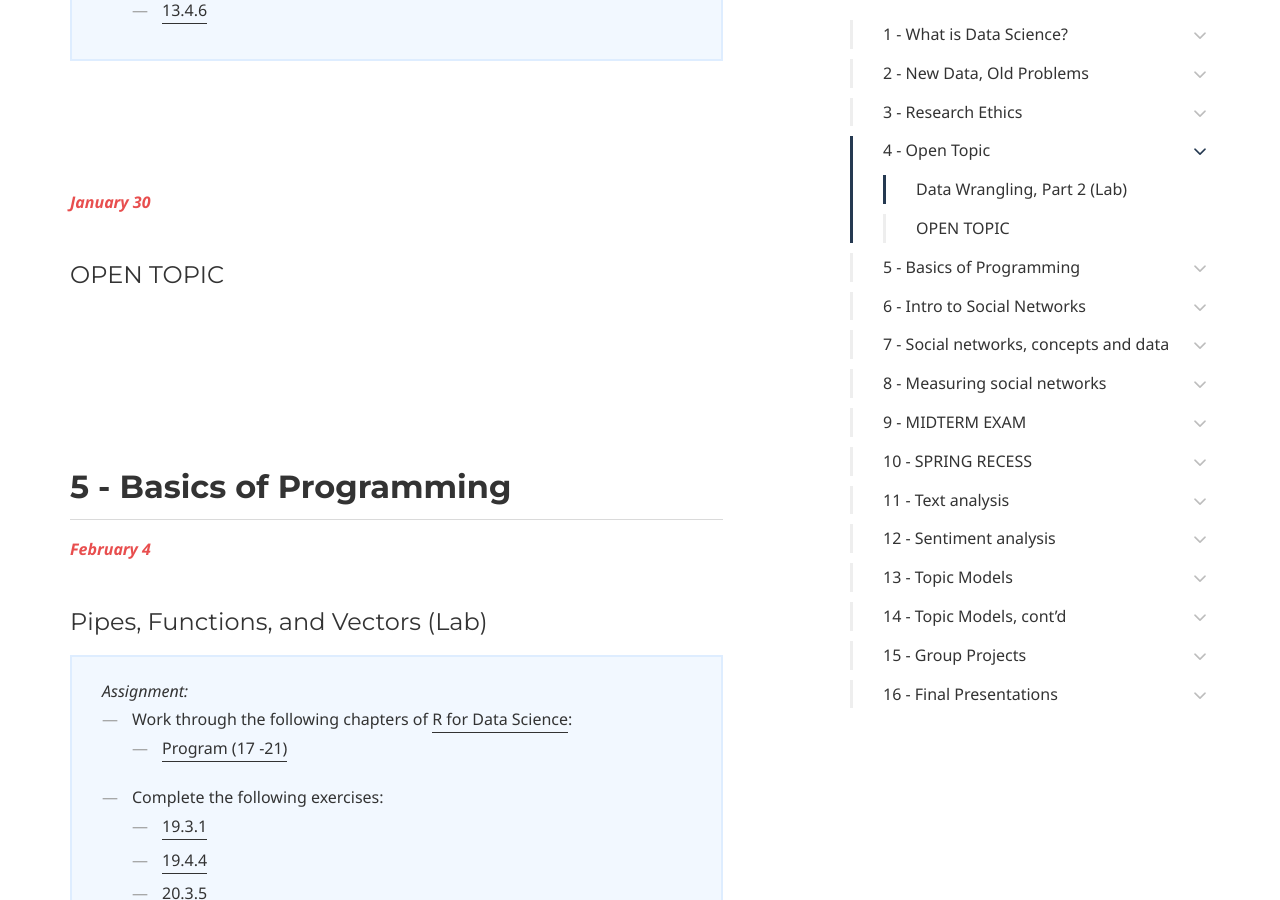
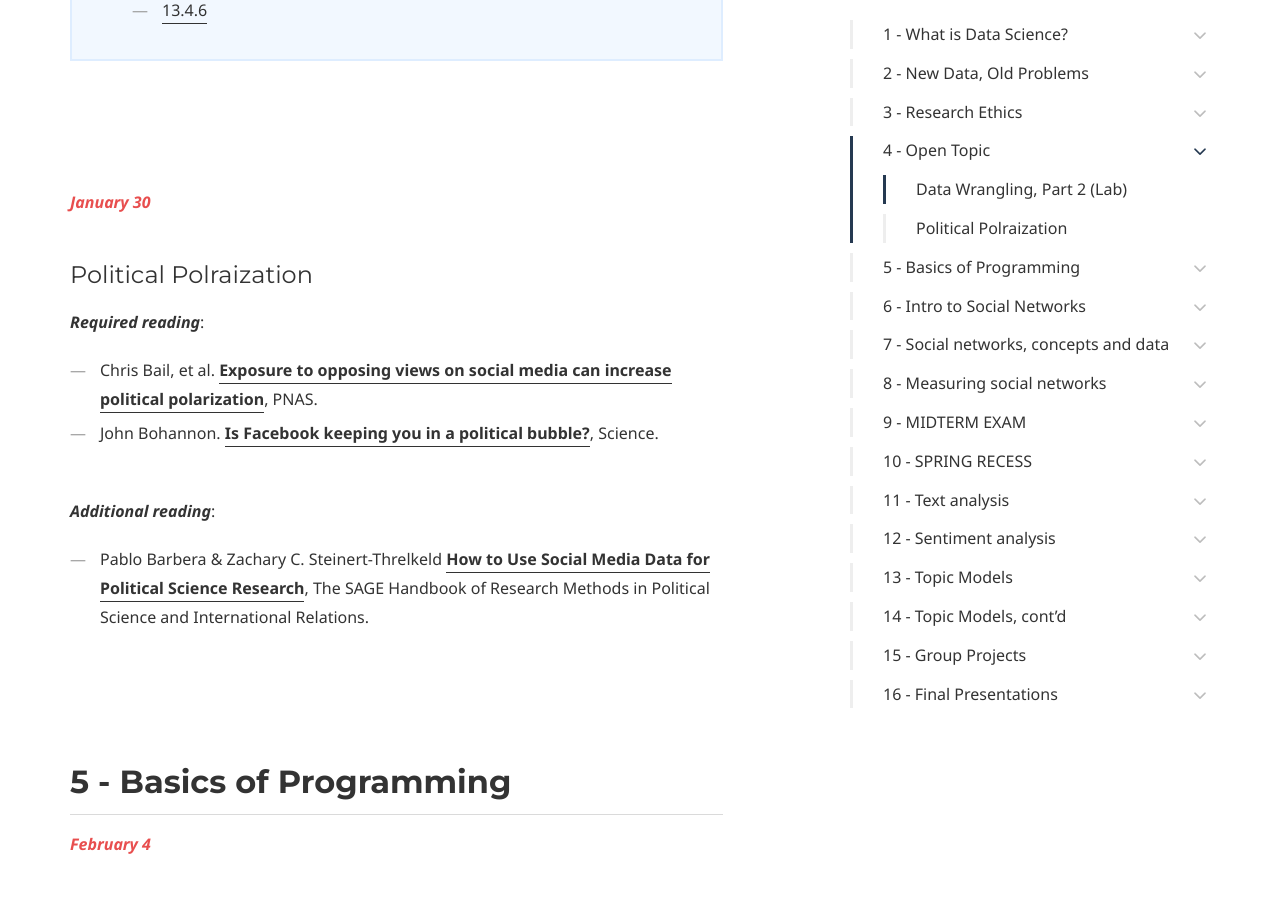
Before and after one commit to dssoc/dssoc.github.io, a Jekyll site: the page built from schedule.md, in a window 1280 px wide and 900 px high, scrolled down 4106 px. Built offline with Jekyll 4.4.1, drawn with Linux system fonts in a browser that asks for light colours; some web fonts are replaced.

Commit message:
update schedule

```diff
--- a/schedule.md
+++ b/schedule.md
@@ -126,7 +126,16 @@ page_nav:
 <br/><br/><br/>
 
 <b><i><font color="#E84E4E">January 30</font></i></b>
-#### OPEN TOPIC
+#### Political Polraization
+
+***Required reading***:
+<br/>
+- Chris Bail, et al. [**Exposure to opposing views on social media can increase political polarization**](https://www.pnas.org/content/115/37/9216), PNAS.
+- John Bohannon. [**Is Facebook keeping you in a political bubble?**](https://www.sciencemag.org/news/2015/05/facebook-keeping-you-political-bubble), Science.
+<br/><br/>
+
+***Additional reading***:
+- Pablo Barbera & Zachary C. Steinert-Threlkeld [**How to Use Social Media Data for Political Science Research**](http://pablobarbera.com/static/social-media-data-generators.pdf),  The SAGE Handbook of Research Methods in Political Science and International Relations.
 <br/><br/><br/><br/>
 
 
@@ -172,7 +181,7 @@ page_nav:
 - Kieran Healy. (2013). [**Using Metadata to Find Paul Revere**](https://kieranhealy.org/blog/archives/2013/06/09/using-metadata-to-find-paul-revere/), Blog post.
 - David Austin. (2006). [**How Google Finds Your Needle in the Web's Haystack**](http://www.ams.org/publicoutreach/feature-column/fcarc-pagerank),
 American Mathematical Society Feature Column.
-<br/><br/><br/>
+<br/><br/><br/><br/>
 
 
 <b><i><font color="#E84E4E">February 13</font></i></b>
```
